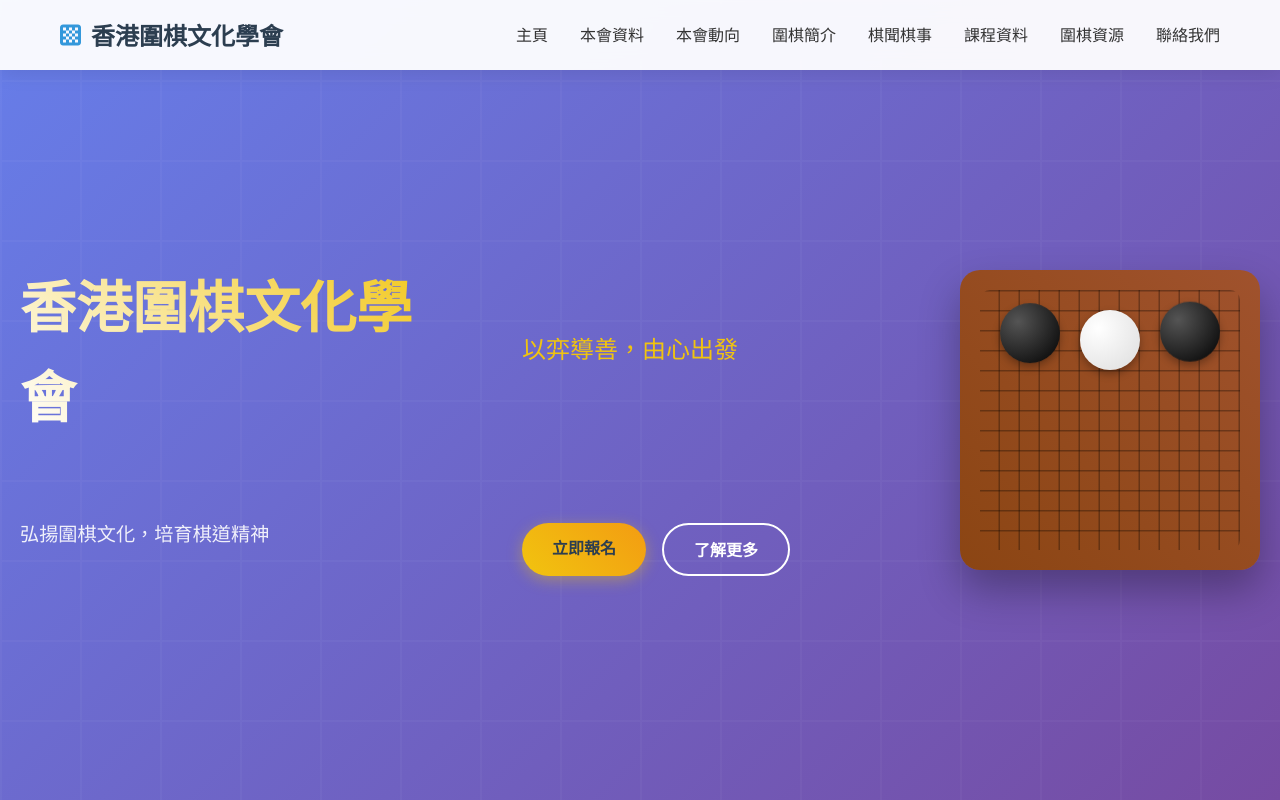
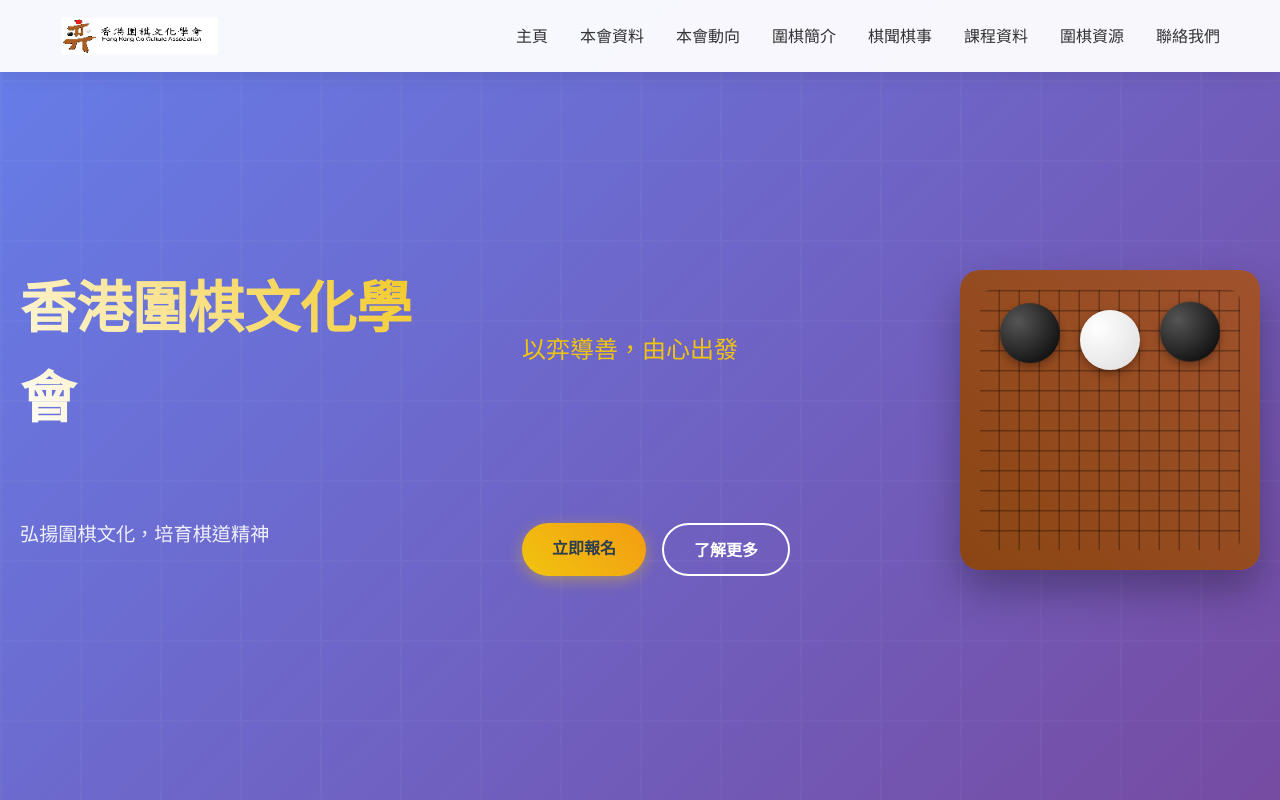
Before and after one commit to hkgca-chiwing/github.io, a plain HTML site: page index.html in a window 1280 px wide. Shown: the top 800 px of the page. Drawn offline with Linux system fonts and the light colour scheme.

Commit message:
Add files via upload

```diff
--- a/index.html
+++ b/index.html
@@ -13,8 +13,7 @@
     <nav class="navbar">
         <div class="nav-container">
             <div class="nav-logo">
-                <i class="fas fa-chess-board"></i>
-                <span>香港圍棋文化學會</span>
+                <img src="logo.png" alt="香港圍棋文化學會" class="logo-image">
             </div>
             <ul class="nav-menu">
                 <li><a href="#home" class="nav-link">主頁</a></li>
--- a/styles.css
+++ b/styles.css
@@ -50,6 +50,13 @@ body {
     font-size: 1.5rem;
     font-weight: 700;
     color: #2c3e50;
+}
+
+.logo-image {
+    height: 40px;
+    width: auto;
+    max-width: 200px;
+    object-fit: contain;
 }
 
 .nav-logo i {
```
Also changed, not shown: logo.png (added).
